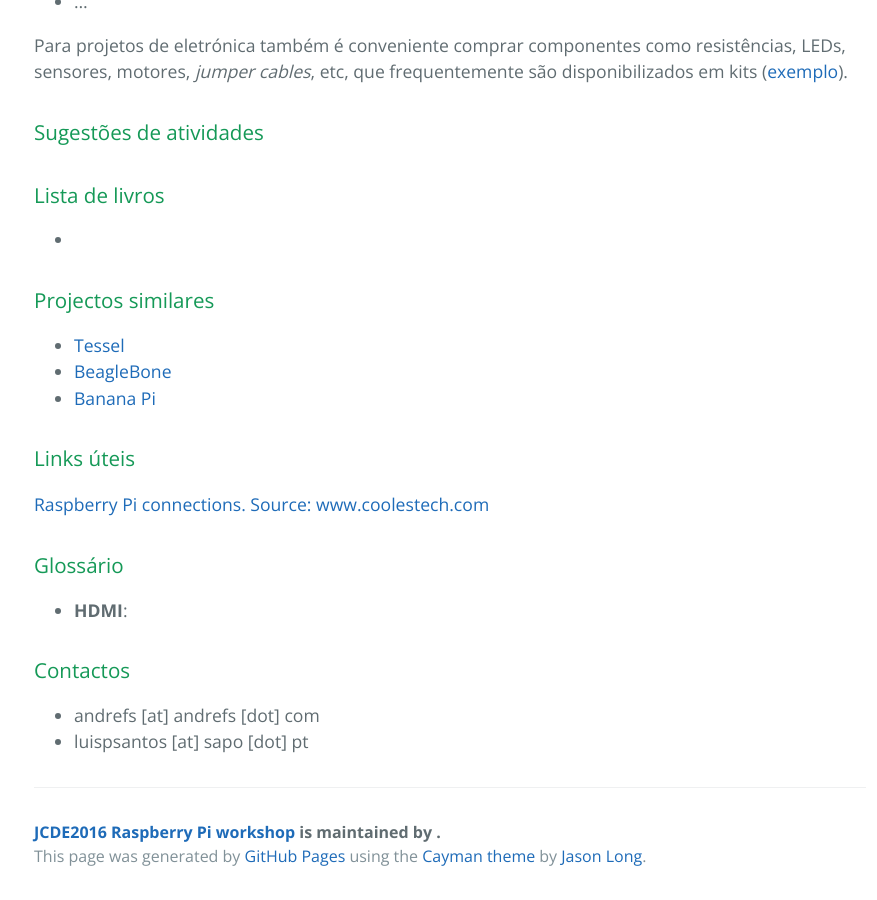
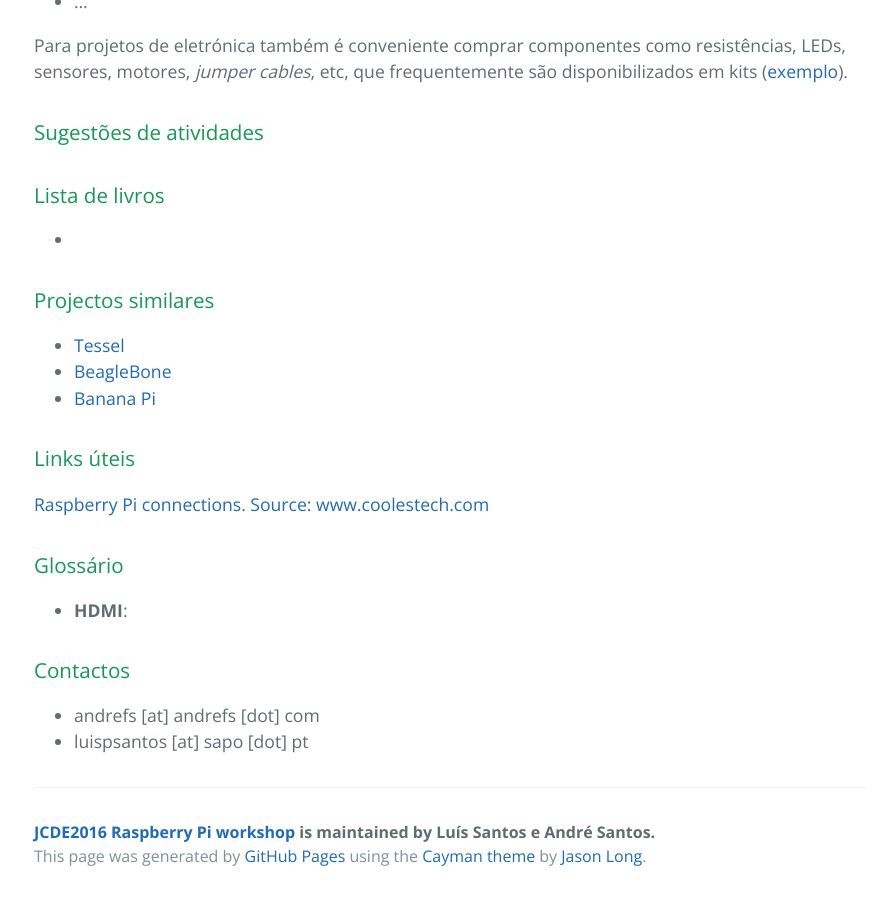
Before and after one commit to andrefs/jcde2016-rpi, a Jekyll site: the page built from index.md, in a window 1280 px wide and 900 px high, scrolled down 3482 px. Shown: the whole window, without its empty margins (190-1067 px from the left). Built offline with Jekyll 4.4.1, drawn with Linux system fonts in a browser that asks for light colours.

Commit message:
Adds author info

```diff
--- a/_config.yml
+++ b/_config.yml
@@ -2,3 +2,7 @@
 title:        JCDE2016 Raspberry Pi workshop
 tagline:      Documentation for JCDE2016 Raspberry Pi workshop
 baseurl:      "http://andrefs.github.io/jcde2016-rpi"
+
+# About/contact
+author:
+  name:       Luís Santos e André Santos
--- a/_includes/page-footer.html
+++ b/_includes/page-footer.html
@@ -1,4 +1,4 @@
 <footer class="site-footer">
-  <span class="site-footer-owner"><a href="{{ site.url }}">{{ site.title }}</a> is maintained by <a href="{{ site.author.url }}">{{ site.author.name }}</a>.</span>
+<span class="site-footer-owner"><a href="{{ site.url }}">{{ site.title }}</a> is maintained by <strong>{{ site.author.name }}</strong>.</span>
   <span class="site-footer-credits">This page was generated by <a href="https://pages.github.com">GitHub Pages</a> using the <a href="https://github.com/pietromenna/jekyll-cayman-theme">Cayman theme</a> by <a href="http://github.com/jasonlong">Jason Long</a>.</span>
 </footer>
```
